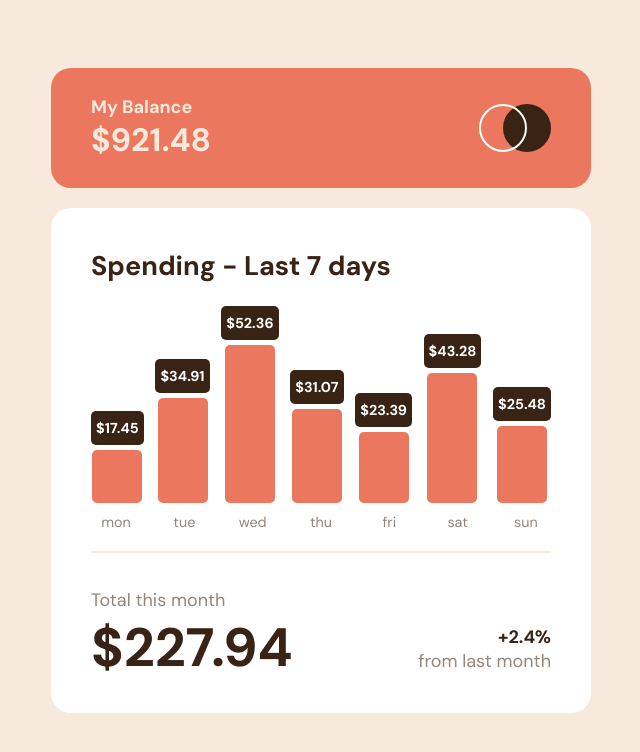
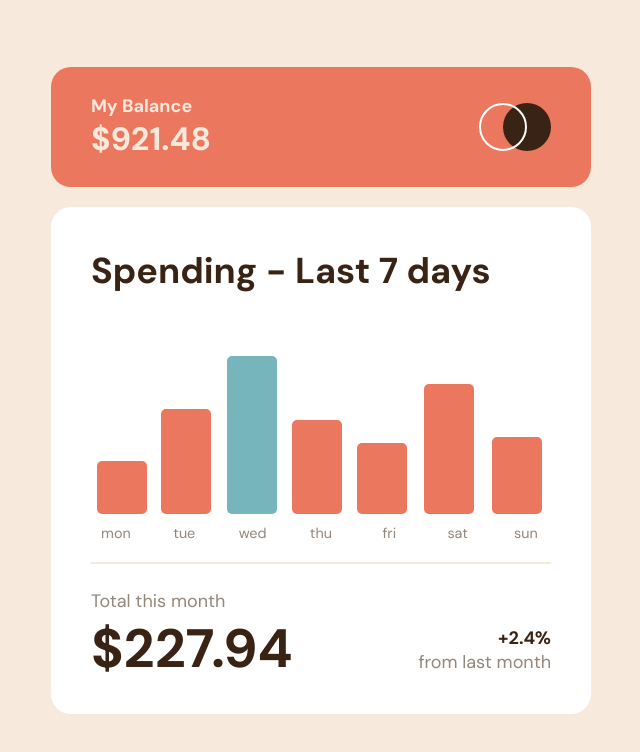
Before and after one commit to meisteraxel/expenses-chart-component-main, a React (Vite) app: page / in a window 1280 px wide. Shown: the top 752 px of the page, without its empty margins (319-959 px from the left). Built offline with nearby package versions, Linux system fonts and the light colour scheme.

Commit message:
Finalized Design

```diff
--- a/src/components/Spendings.jsx
+++ b/src/components/Spendings.jsx
@@ -3,17 +3,20 @@ import "../style.css";
 import data from "../assets/data.json";
 
 function Spending() {
+  const currentDate = new Date();
+  const currentDay = currentDate.getDay();
+
   return (
     <div className="spending-container">
       <h2>Spending - Last 7 days</h2>
       <div className="charts">
-        {data.map((item) => (
+        {data.map((item, index) => (
           <div>
             <div className="popup">
               <p>${item.amount}</p>
             </div>
             <div
-              className="bar"
+              className={`bar ${currentDay === index + 1 ? "today" : ""}`}
               style={{ height: `${item.amount * 3}px` }}
             ></div>
           </div>
--- a/src/style.css
+++ b/src/style.css
@@ -58,6 +58,7 @@ body {
 
 .spending-container h2 {
   color: var(--dark-brown);
+  font-size: 2rem;
 }
 
 .charts {
@@ -74,6 +75,10 @@ body {
   display: flex;
   flex-direction: column;
   align-items: center;
+}
+
+.charts div:hover .popup {
+  opacity: 1;
 }
 
 .days {
@@ -97,18 +102,16 @@ body {
   cursor: pointer;
 }
 
-.bar:hover {
-  opacity: 0.5;
-}
-
 .popup {
   background-color: var(--dark-brown);
   color: white;
   border-radius: 5px;
-  opacity: 1;
-  padding: 8px 5px;
+  padding: 8px 10px;
   font-size: 0.8rem;
   font-weight: 700;
+  opacity: 0;
+  cursor: pointer;
+  transition: opacity 0.2s ease-out;
 }
 
 hr {
@@ -120,7 +123,7 @@ hr {
   align-items: flex-end;
   justify-content: space-between;
   height: 100px;
-  margin-top: 20px;
+  margin-top: 10px;
 }
 
 .total-container h2 {
@@ -137,3 +140,7 @@ hr {
 .total-container p {
   color: var(--medium-brown);
 }
+
+.today {
+  background-color: var(--cyan) !important;
+}
```
